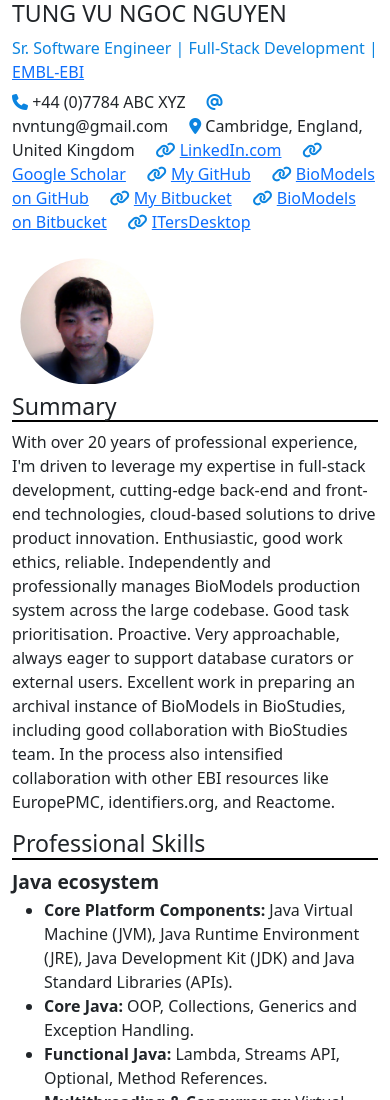
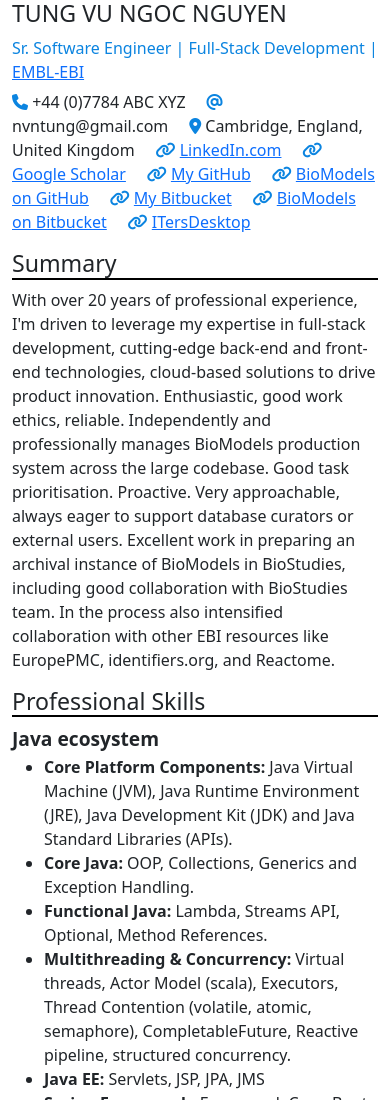
Before and after one commit to ntung/ntung.github.io, a plain HTML site: page curriculum-vitae.html in a window 390 px wide. Shown: the top 1100 px of the page. Drawn offline with nearby package versions, Linux system fonts and the light colour scheme.

Commit message:
Hide the profile pic on small screens and printing

```diff
--- a/curriculum-vitae.html
+++ b/curriculum-vitae.html
@@ -62,7 +62,7 @@
             </p>
 
         </div>
-        <div class="col-md-2">
+        <div class="col-md-2 d-sm-none d-md-block d-none d-sm-block">
             <img class="rounded-circle shadow-4" src="assets/img/tung-square.jpg"
                     style="width: 150px; padding: 1vh;" alt="Profile Picture"/>
         </div>
```
